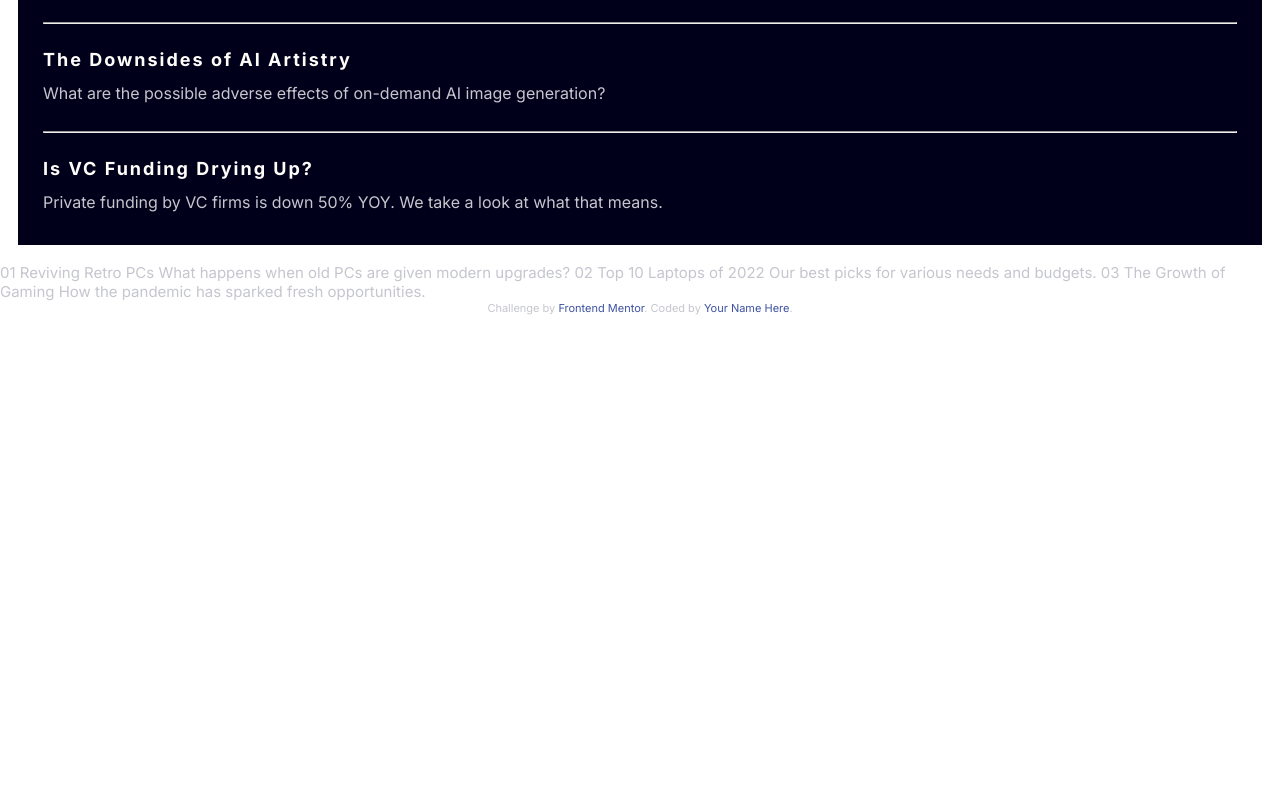
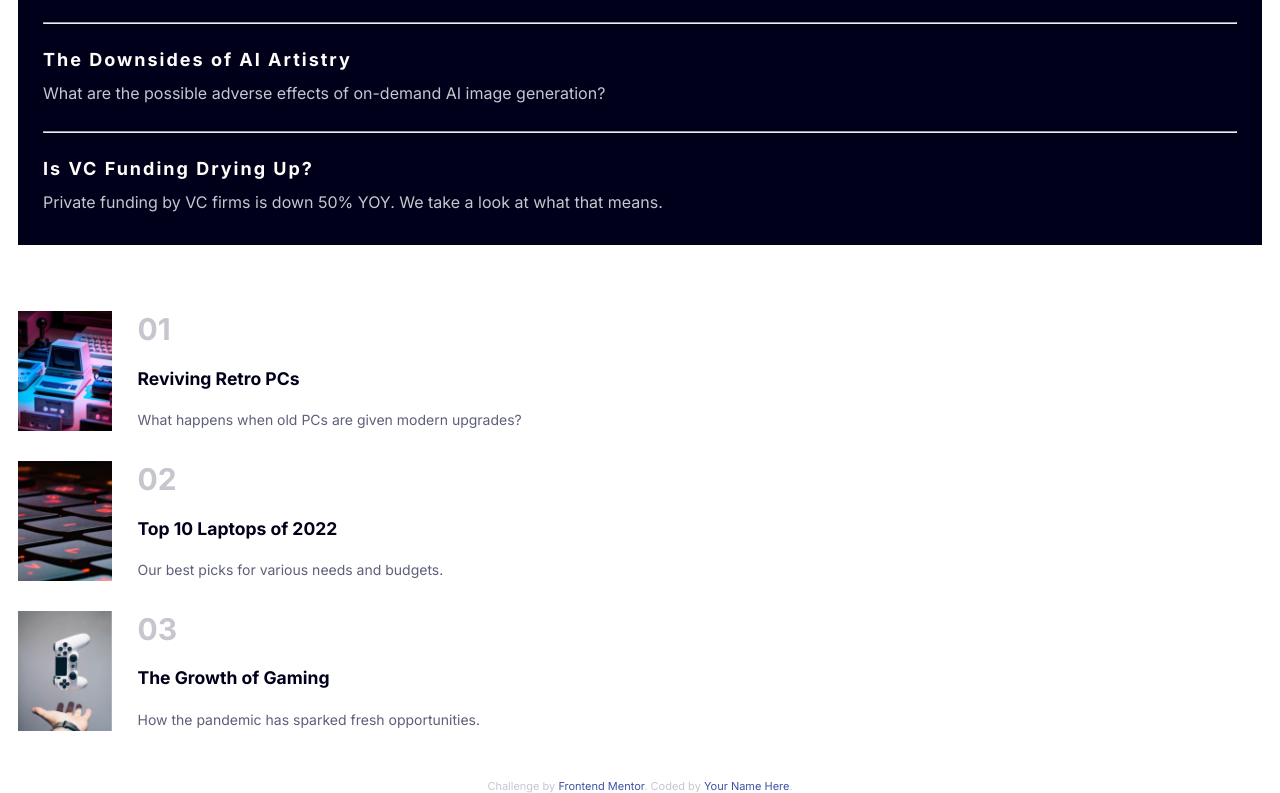
Before and after one commit to kirimaruuu/fm-news-homepage, a plain HTML site: page index.html in a window 1280 px wide. Shown: the part 957-1750 px from the top of the page. Before the commit the page ends 1272 px from the top, so only its background shows below. Drawn offline with Linux system fonts and the light colour scheme.

Commit message:
add javascript function

```diff
--- /dev/null
+++ b/app.js
@@ -0,0 +1,15 @@
+const buttonOpen = document.querySelector('[data-toggle="open"]')
+const buttonClose = document.querySelector('[data-toggle="close"]')
+
+const navOverlay = document.querySelector(".nav__overlay")
+const menuElement = document.querySelector(".nav__menu")
+
+const toggleMenu = () => {
+  menuElement.classList.toggle("active")
+  navOverlay.classList.toggle("active")
+  document.body.classList.toggle("scroll-prevent")
+}
+
+buttonOpen.addEventListener("click", toggleMenu)
+buttonClose.addEventListener("click", toggleMenu)
+menuElement.addEventListener("click", toggleMenu)
--- a/index.html
+++ b/index.html
@@ -38,12 +38,12 @@
               <a href="" class="nav__list-link">Categories</a>
             </li>
           </ul>
-          <button class="btn btn-action nav__close" type="button" data-toggle="close">
-            <img class="icon" src="./assets/images/icon-menu-close.svg" alt="" />
+          <button class="btn btn-action nav__close" type="button">
+            <img data-toggle="close" class="icon" src="./assets/images/icon-menu-close.svg" alt="" />
           </button>
         </div>
-        <button class="btn btn-action nav__open" type="button" data-toggle="open">
-          <img class="icon" src="./assets/images/icon-menu.svg" alt="" />
+        <button class="btn btn-action nav__open" type="button">
+          <img data-toggle="open" class="icon" src="./assets/images/icon-menu.svg" alt="" />
         </button>
       </nav>
     </header>
@@ -83,8 +83,43 @@
       </aside>
     </main>
 
-        01 Reviving Retro PCs What happens when old PCs are given modern upgrades? 02 Top 10 Laptops of 2022 Our best picks for various needs and budgets. 03 The Growth of Gaming How the pandemic has sparked fresh opportunities.
+    <!-- card section -->
+    <section class="card">
+      <div class="card__container">
+        <!-- item 1 -->
+        <div class="card__item">
+          <img class="card__img" src="./assets/images/image-retro-pcs.jpg" alt="" />
+          <div class="card__body">
+            <span>01</span>
+            <h3 class="card__title">Reviving Retro PCs</h3>
+            <p class="card__paragraph">What happens when old PCs are given modern upgrades?</p>
+          </div>
+        </div>
+
+        <!-- item 2 -->
+        <div class="card__item">
+          <img class="card__img" src="./assets/images/image-top-laptops.jpg" alt="" />
+          <div class="card__body">
+            <span>02</span>
+            <h3 class="card__title">Top 10 Laptops of 2022</h3>
+            <p class="card__paragraph">Our best picks for various needs and budgets.</p>
+          </div>
+        </div>
+
+        <!-- item 3 -->
+        <div class="card__item">
+          <img class="card__img" src="./assets/images/image-gaming-growth.jpg" alt="" />
+          <div class="card__body">
+            <span>03</span>
+            <h3 class="card__title">The Growth of Gaming</h3>
+            <p class="card__paragraph">How the pandemic has sparked fresh opportunities.</p>
+          </div>
+        </div>
+      </div>
+    </section>
 
     <div class="attribution">Challenge by <a href="https://www.frontendmentor.io?ref=challenge" target="_blank">Frontend Mentor</a>. Coded by <a href="#">Your Name Here</a>.</div>
+
+    <script src="app.js"></script>
   </body>
 </html>
--- a/style.css
+++ b/style.css
@@ -47,6 +47,11 @@ body {
   font-weight: var(--fw-regular);
 }
 
+/* js : prevent Scroll */
+body.scroll-prevent {
+  overflow-y: hidden;
+}
+
 ul {
   list-style: none;
 }
@@ -67,6 +72,7 @@ button {
   background-color: transparent;
   border: none;
   outline: none;
+  cursor: pointer;
 }
 
 /* Reusable */
@@ -119,7 +125,6 @@ button {
   background-color: var(--clr-neutral-100);
   transform: translateX(27rem);
   transition: transform .25s;
-  display: none;
 }
 .nav__menu.active {
   transform: translateX(0);
@@ -133,6 +138,10 @@ button {
 
 .nav__list-link {
   color: var(--clr-neutral-1000);
+  transition: color .25s;
+}
+.nav__list-link:hover {
+  color: var(--clr-primary-400);
 }
 
 .nav__close {
@@ -230,6 +239,46 @@ button {
   margin-bottom: 1rem;
 }
 
+/* card section */
+
+.card {
+  max-width: 100%;
+  padding: var(--nav-block);
+}
+
+.card__item {
+  width: 100%;
+  display: flex;
+  gap: 2.5rem;
+  margin-block: 3rem;
+}
+
+.card__img {
+  max-width: 10rem;
+  max-height: 12rem;
+}
+
+.card__body {
+  display: flex;
+  flex-direction: column;
+  justify-content: space-between;
+}
+
+.card__body > span {
+  font-size: 3rem;
+  font-weight: var(--fw-bold);
+}
+
+.card__title {
+  color: var(--clr-neutral-1000);
+}
+
+.card__paragraph {
+  color: var(--clr-neutral-500);
+  font-size: 1.4rem;
+  line-height: 1.6;
+}
+
 /* footer */
 .attribution {
   font-size: 11px;
```
